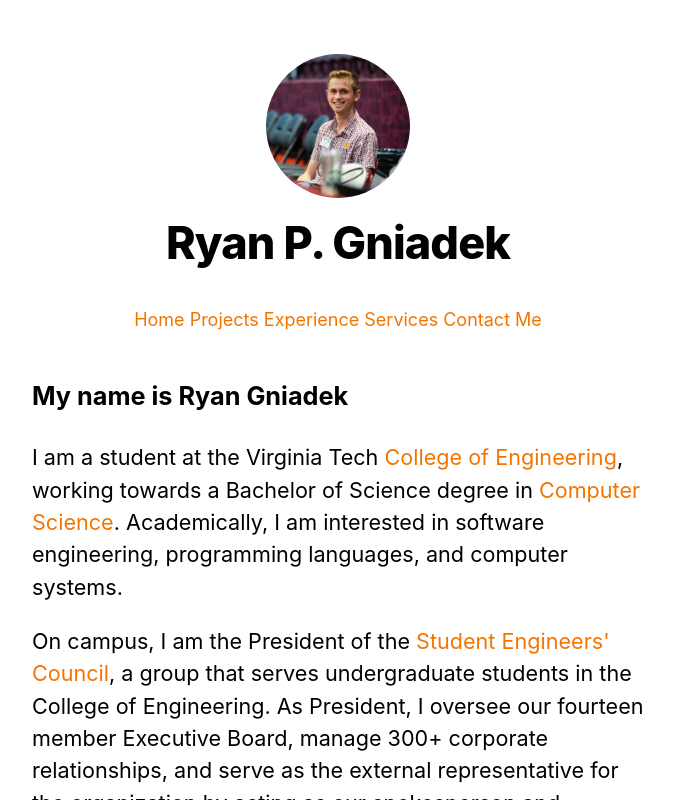
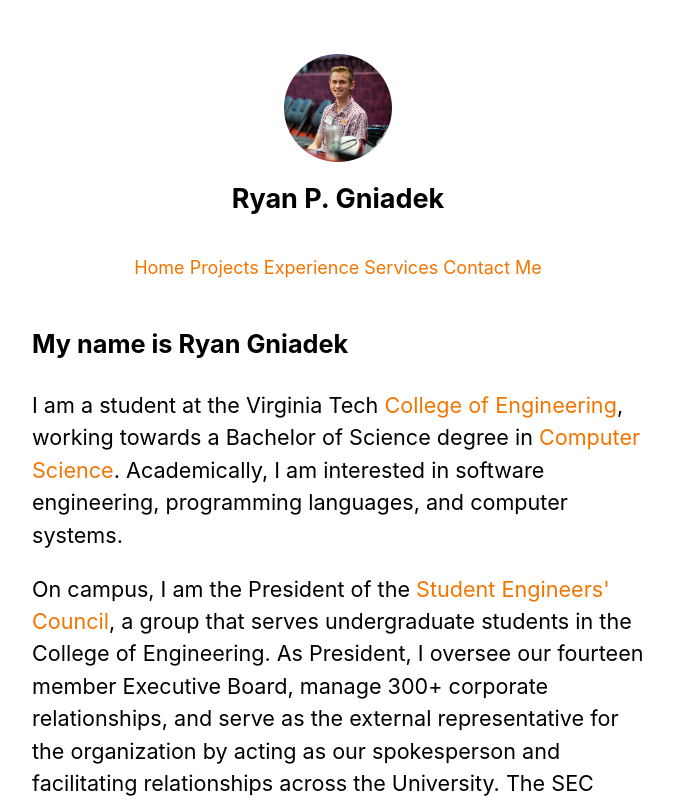
Before and after one commit to ryangniadek/next-js-website, a Next.js app: page / in a window 1280 px wide. Shown: the top 800 px of the page, without its empty margins (302-975 px from the left). Built offline with nearby package versions, Linux system fonts and the light colour scheme.

Commit message:
Fixed header

```diff
--- a/components/layout.js
+++ b/components/layout.js
@@ -21,7 +21,23 @@ export default function Layout({ children, home }) {
         <meta name="twitter:card" content="summary_large_image" />
       </Head>
       <header className={styles.header}>
-        {home ? (
+      <>
+        <Link href="/">
+          <a>
+            <img
+              src="/images/profile.jpg"
+              className={`${styles.headerImage} ${utilStyles.borderCircle}`}
+              alt={name}
+            />
+          </a>
+        </Link>
+        <h2 className={utilStyles.headingLg}>
+          <Link href="/">
+            <a className={utilStyles.colorInherit}>{name}</a>
+          </Link>
+        </h2>
+      </>
+        {/* {home ? (
           <>
             <img
               src="/images/profile.jpg"
@@ -47,7 +63,7 @@ export default function Layout({ children, home }) {
               </Link>
             </h2>
           </>
-        )}
+        )} */}
         <Menu></Menu>
       </header>
       <main>{children}</main>
```
